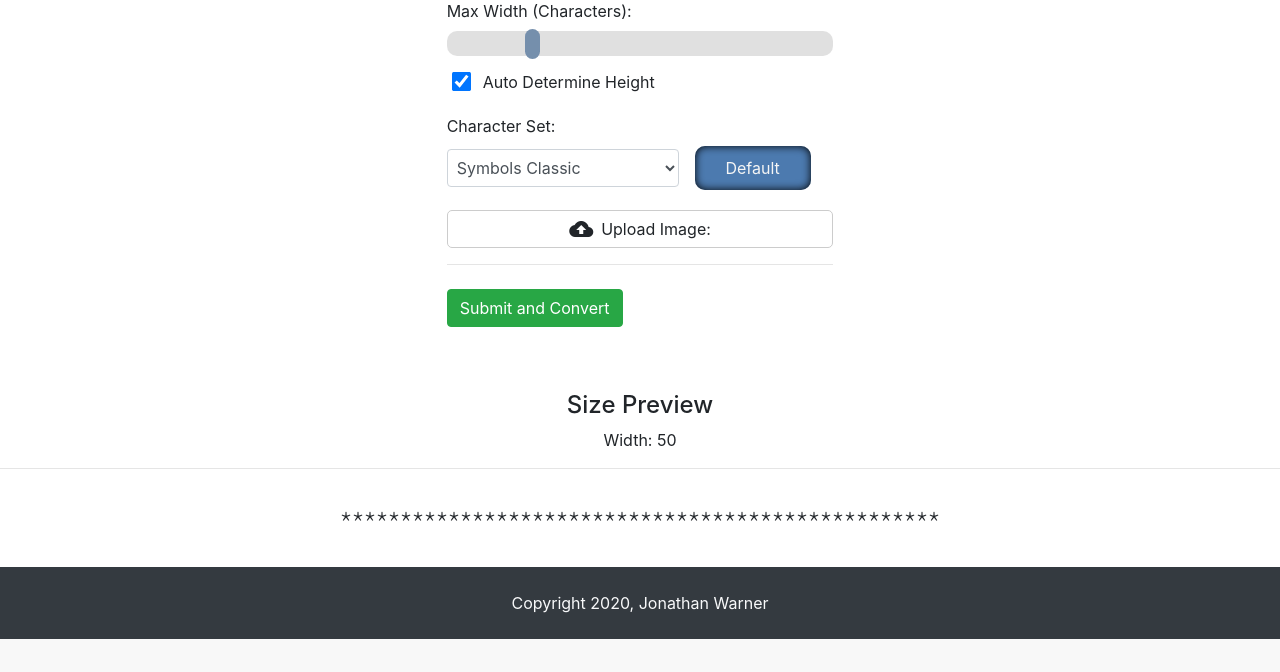
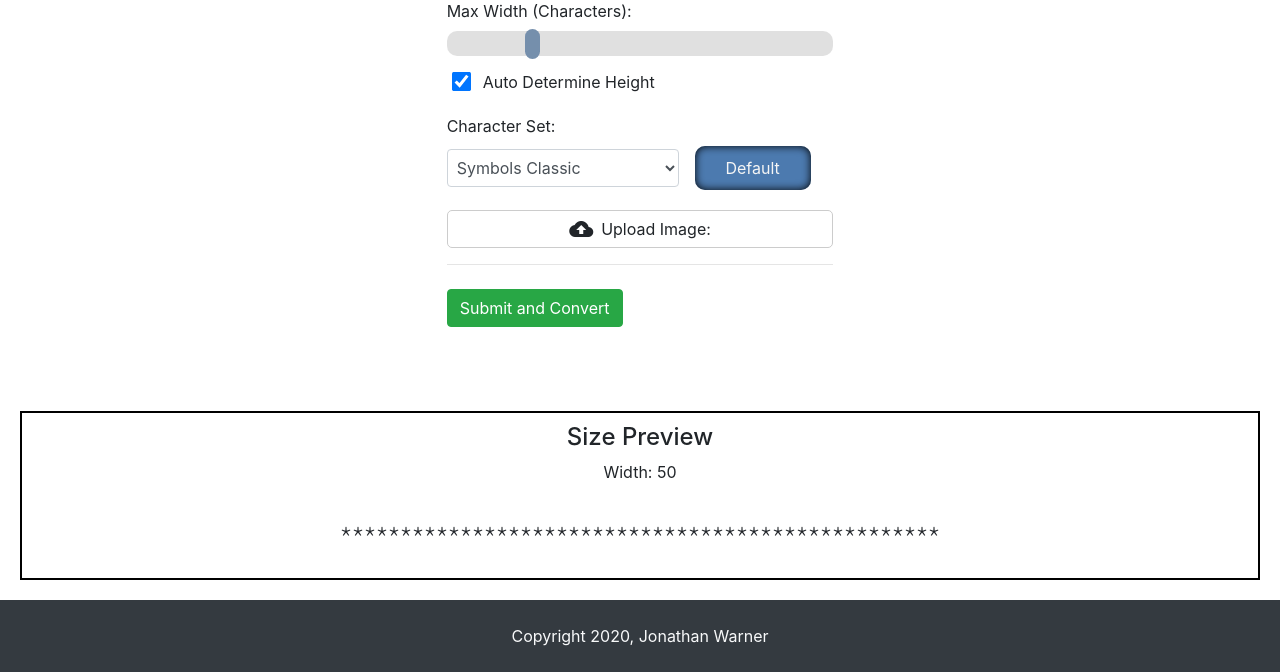
Before and after one commit to jewarner57/image-to-ascii-converter, a Flask app: page /convert in a window 1280 px wide. Shown: the part 161-833 px from the top of the page. Before the commit the page ends 800 px from the top, so only its background shows below. Run offline with Flask 2, Linux system fonts and the light colour scheme; some web fonts are replaced.

Commit message:
fix: edit about for clarity, remove stray <hr>

```diff
--- a/static/convert.js
+++ b/static/convert.js
@@ -42,12 +42,12 @@ function updateSizePreview() {
     let charactercount = $("#image-width").val()
     let linecount = $("#image-height").val()
 
-    let dimensionDisplay = `<p class="text-center">Width: ${charactercount} Height: ${linecount}</p><hr>`
+    let dimensionDisplay = `<p class="text-center">Width: ${charactercount} Height: ${linecount}</p>`
 
     // if the height is auto determined then make the height preview 1 tall
     if (autoSetHeight === true) {
         linecount = 1
-        dimensionDisplay = `<p class="text-center">Width: ${charactercount}</p><hr>`
+        dimensionDisplay = `<p class="text-center">Width: ${charactercount}</p>`
     }
 
     let displayLine = "<p>" + ("*").repeat(charactercount) + "</p>"
--- a/static/styles.css
+++ b/static/styles.css
@@ -173,6 +173,12 @@ body {
     border-radius: 5px;
 }
 
+.size-preview {
+    border: 2px solid black;
+    padding: 10px;
+    margin: 20px;
+}
+
 /* hide all file upload inputs */
 input[type="file"] {
     display: none;
--- a/templates/convert.html
+++ b/templates/convert.html
@@ -88,7 +88,7 @@
     </div>
 </section>
 
-<section>
+<section class="size-preview">
     <h4 class="text-center">Size Preview</h4>
     <p class="dimension-display"></p>
     <div class="ascii-display-container">
--- a/templates/home.html
+++ b/templates/home.html
@@ -43,7 +43,7 @@
                         </p>
                     </li>
                 </ul>
-                <h2>What's the point?</h2>
+                <h2>Why is it used?</h2>
                 <ul>
                     <li>
                         <p class="aboutText">ASCII art was used in the early days of computers to depict images when the
```
